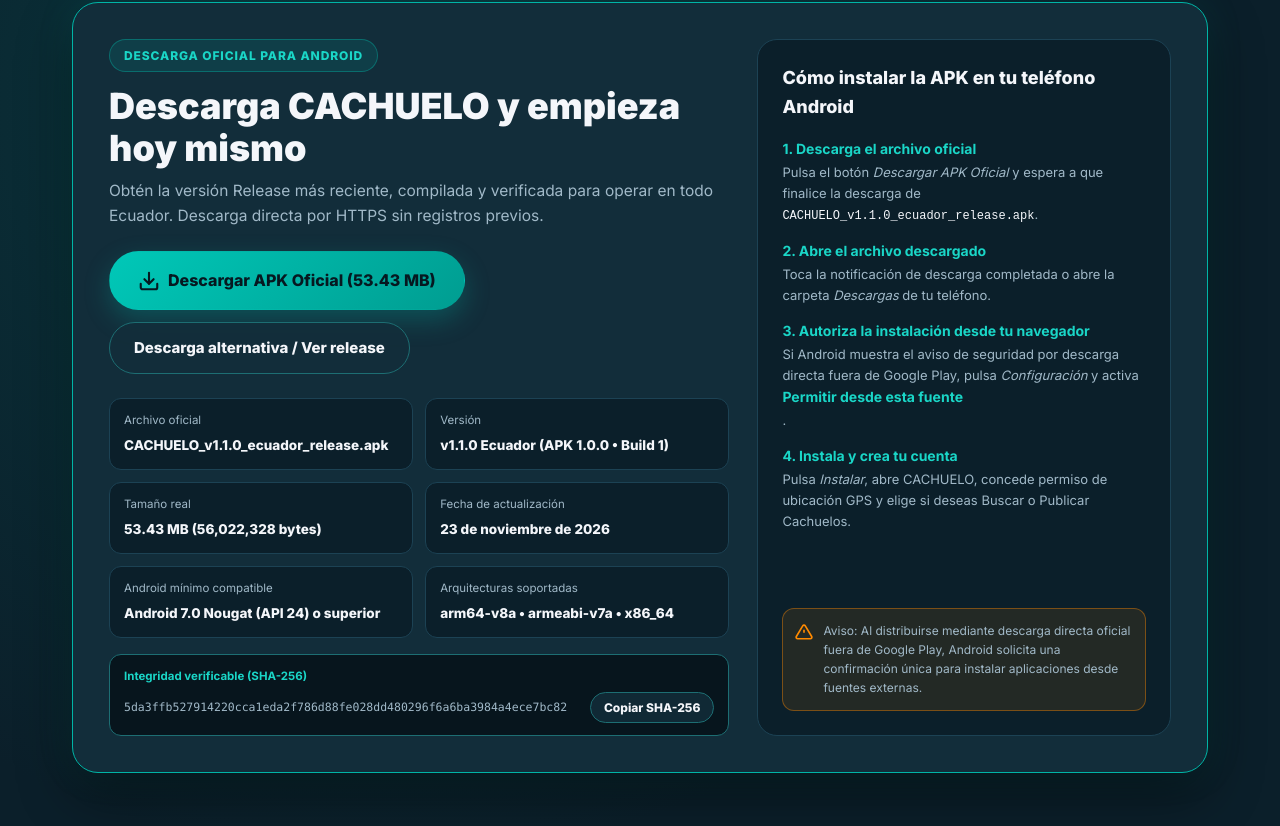
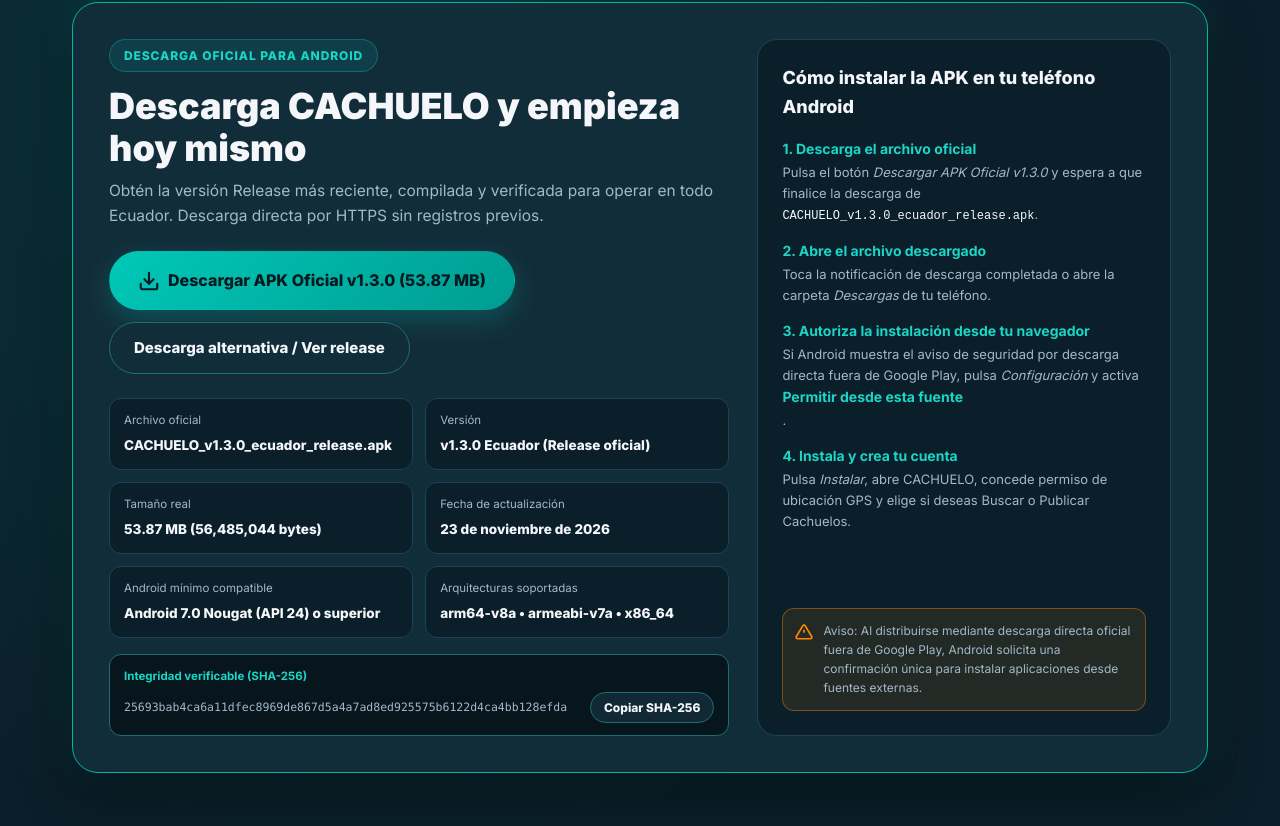
Before and after one commit to danielitozv2006-prog/cachuelo, a plain HTML site: page index.html in a window 1280 px wide. Shown: the part 5894-6720 px from the top of the page. Drawn offline with Linux system fonts and the light colour scheme.

Commit message:
Actualizar seccion de descargas a CACHUELO v1.3.0

```diff
--- a/index.html
+++ b/index.html
@@ -705,16 +705,16 @@
 
             <div class="download-cta-row">
               <a
-                href="https://github.com/danielitozv2006-prog/cachuelo/releases/download/v1.1.0/CACHUELO_v1.1.0_ecuador_release.apk"
+                href="https://github.com/danielitozv2006-prog/cachuelo/releases/download/v1.3.0/CACHUELO_v1.3.0_ecuador_release.apk"
                 class="btn btn-primary btn-xl"
                 id="btn-download-apk-main"
-                download="CACHUELO_v1.1.0_ecuador_release.apk"
+                download="CACHUELO_v1.3.0_ecuador_release.apk"
               >
                 <svg width="22" height="22" viewBox="0 0 24 24" fill="none" stroke="currentColor" stroke-width="2.3" stroke-linecap="round" stroke-linejoin="round" aria-hidden="true"><path d="M21 15v4a2 2 0 0 1-2 2H5a2 2 0 0 1-2-2v-4"/><polyline points="7 10 12 15 17 10"/><line x1="12" y1="15" x2="12" y2="3"/></svg>
-                Descargar APK Oficial (53.43 MB)
+                Descargar APK Oficial v1.3.0 (53.87 MB)
               </a>
               <a
-                href="https://github.com/danielitozv2006-prog/cachuelo/releases/tag/v1.1.0"
+                href="https://github.com/danielitozv2006-prog/cachuelo/releases/tag/v1.3.0"
                 target="_blank"
                 rel="noopener noreferrer"
                 class="btn btn-secondary btn-lg"
@@ -727,15 +727,15 @@
             <div class="apk-meta-grid">
               <div class="apk-meta-item">
                 <span class="meta-label">Archivo oficial</span>
-                <strong class="meta-val">CACHUELO_v1.1.0_ecuador_release.apk</strong>
+                <strong class="meta-val">CACHUELO_v1.3.0_ecuador_release.apk</strong>
               </div>
               <div class="apk-meta-item">
                 <span class="meta-label">Versión</span>
-                <strong class="meta-val">v1.1.0 Ecuador (APK 1.0.0 &bull; Build 1)</strong>
+                <strong class="meta-val">v1.3.0 Ecuador (Release oficial)</strong>
               </div>
               <div class="apk-meta-item">
                 <span class="meta-label">Tamaño real</span>
-                <strong class="meta-val">53.43 MB (56,022,328 bytes)</strong>
+                <strong class="meta-val">53.87 MB (56,485,044 bytes)</strong>
               </div>
               <div class="apk-meta-item">
                 <span class="meta-label">Fecha de actualización</span>
@@ -754,7 +754,7 @@
             <div class="sha-box">
               <div class="sha-label">Integridad verificable (SHA-256)</div>
               <div class="sha-row">
-                <code id="apk-sha256">5da3ffb527914220cca1eda2f786d88fe028dd480296f6a6ba3984a4ece7bc82</code>
+                <code id="apk-sha256">25693bab4ca6a11dfec8969de867d5a4a7ad8ed925575b6122d4ca4bb128efda</code>
                 <button type="button" class="btn btn-secondary btn-xs" id="btn-copy-sha">Copiar SHA-256</button>
               </div>
             </div>
@@ -765,7 +765,7 @@
             <ol class="install-steps">
               <li>
                 <strong>1. Descarga el archivo oficial</strong>
-                <p>Pulsa el botón <em>Descargar APK Oficial</em> y espera a que finalice la descarga de <code>CACHUELO_v1.1.0_ecuador_release.apk</code>.</p>
+                <p>Pulsa el botón <em>Descargar APK Oficial v1.3.0</em> y espera a que finalice la descarga de <code>CACHUELO_v1.3.0_ecuador_release.apk</code>.</p>
               </li>
               <li>
                 <strong>2. Abre el archivo descargado</strong>
@@ -876,7 +876,7 @@
               <svg class="faq-chevron" width="20" height="20" viewBox="0 0 24 24" fill="none" stroke="currentColor" stroke-width="2.2"><polyline points="6 9 12 15 18 9"/></svg>
             </button>
             <div class="faq-answer">
-              <p>En la sección <a href="#descargar">Descarga oficial de Android</a> de esta misma página pulsa <strong>Descargar APK Oficial</strong>. Recibirás directamente el archivo <code>CACHUELO_v1.1.0_ecuador_release.apk</code> compatible con Android 7.0 o superior.</p>
+              <p>En la sección <a href="#descargar">Descarga oficial de Android</a> de esta misma página pulsa <strong>Descargar APK Oficial v1.3.0</strong>. Recibirás directamente el archivo <code>CACHUELO_v1.3.0_ecuador_release.apk</code> compatible con Android 7.0 o superior.</p>
             </div>
           </div>
 
@@ -989,7 +989,7 @@
     <div class="container footer-bottom">
       <p>&copy; 2026 CACHUELO &mdash; Ecuador. Todos los derechos reservados.</p>
       <div class="footer-legal-links">
-        <span>Web oficial v1.0 &bull; App Android v1.1.0</span>
+        <span>Web oficial v1.0 &bull; App Android v1.3.0</span>
       </div>
     </div>
   </footer>
```
